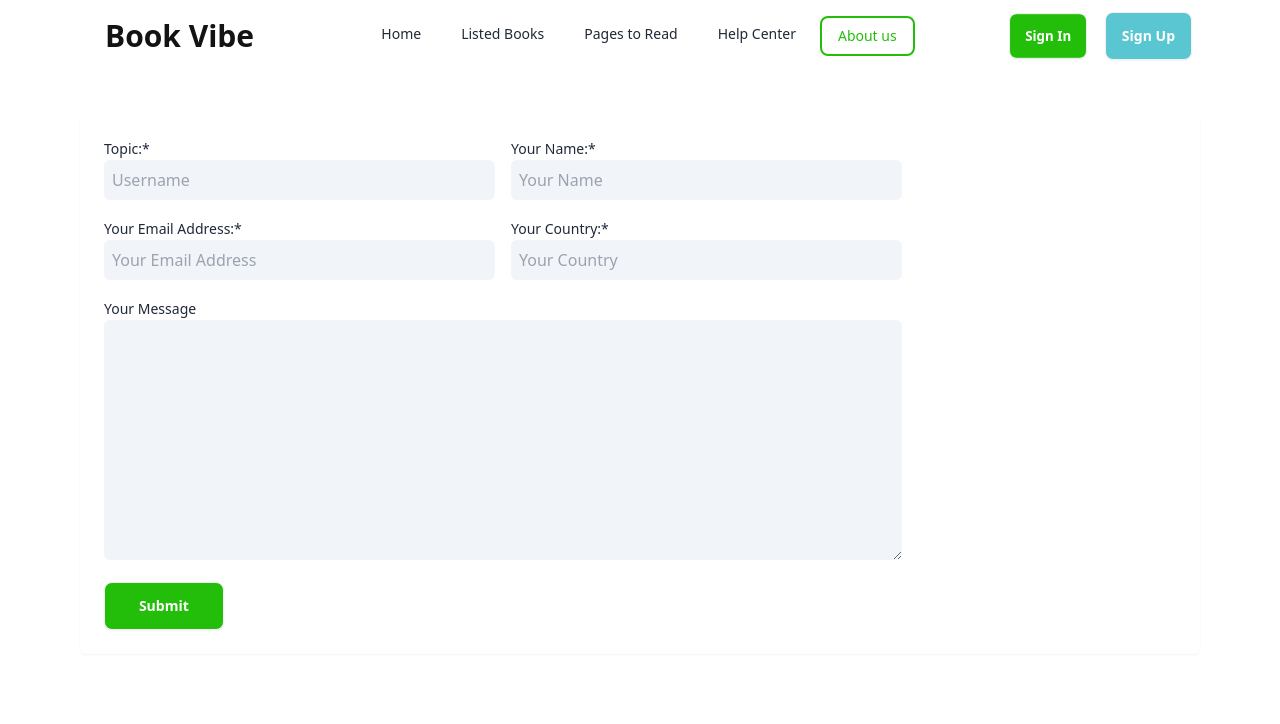
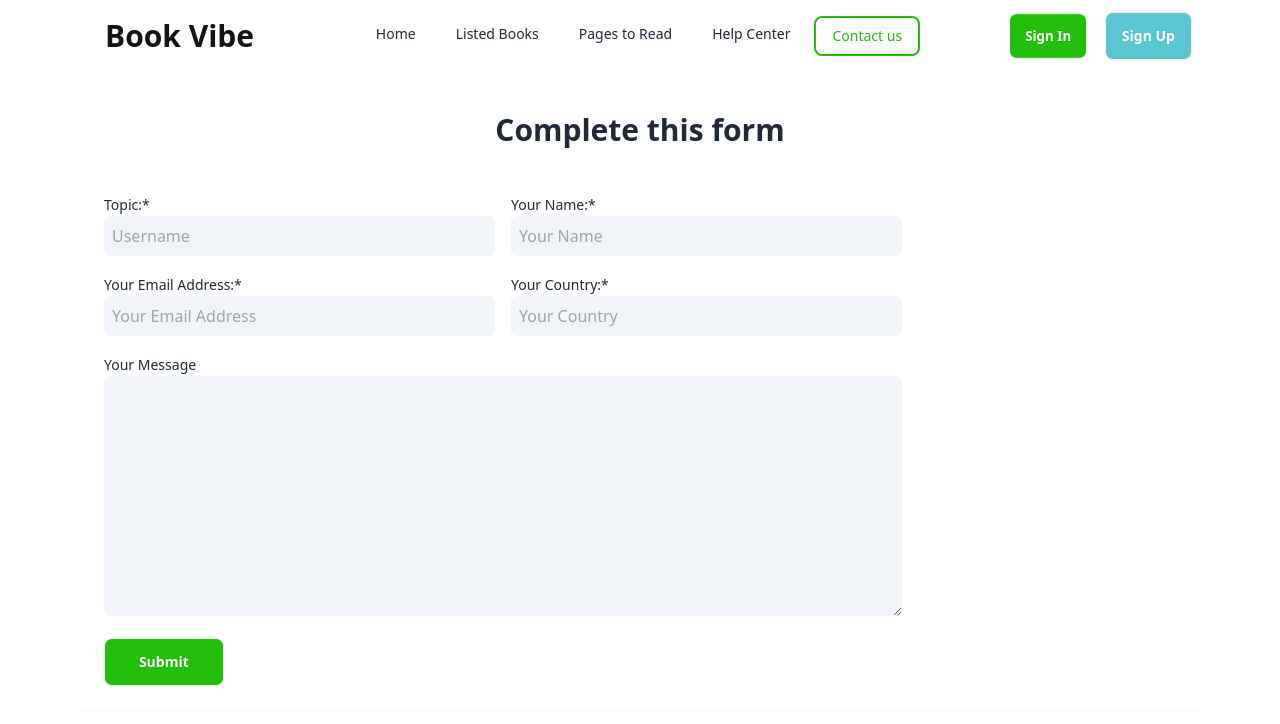
Before and after one commit to aayman01/BookVibe, a React (Vite) app: page /contactus in a window 1280 px wide. Shown: the top 724 px of the page. Built offline with nearby package versions, Linux system fonts and the light colour scheme.

Commit message:
contact us section updated

```diff
--- a/src/Components/ContactUs/ContactUs.jsx
+++ b/src/Components/ContactUs/ContactUs.jsx
@@ -2,6 +2,7 @@
 const ContactUs = () => {
     return (
       <div>
+        <h2 className="text-center mb-5 font-bold text-3xl">Complete this form</h2>
         <fieldset className="grid grid-cols-4 gap-6 p-6 rounded-md shadow-sm">
           <div className="grid grid-cols-6 gap-4 col-span-full lg:col-span-3">
             <div className="col-span-full sm:col-span-3">
@@ -59,9 +60,7 @@ const ContactUs = () => {
                 className="w-full rounded-md bg-slate-100 "
               ></textarea>
             </div>
-            <button className="btn bg-[#23BE0A] text-white">
-              Submit
-            </button>
+            <button className="btn bg-[#23BE0A] text-white">Submit</button>
           </div>
         </fieldset>
       </div>
--- a/src/Components/Nav/Nav.jsx
+++ b/src/Components/Nav/Nav.jsx
@@ -51,7 +51,7 @@ const Nav = () => {
             isActive ? "text-[#23BE0A] border-2 border-[#23BE0A]" : ""
           }
         >
-          About us
+          Contact us
         </NavLink>
       </li>
     </>
```
